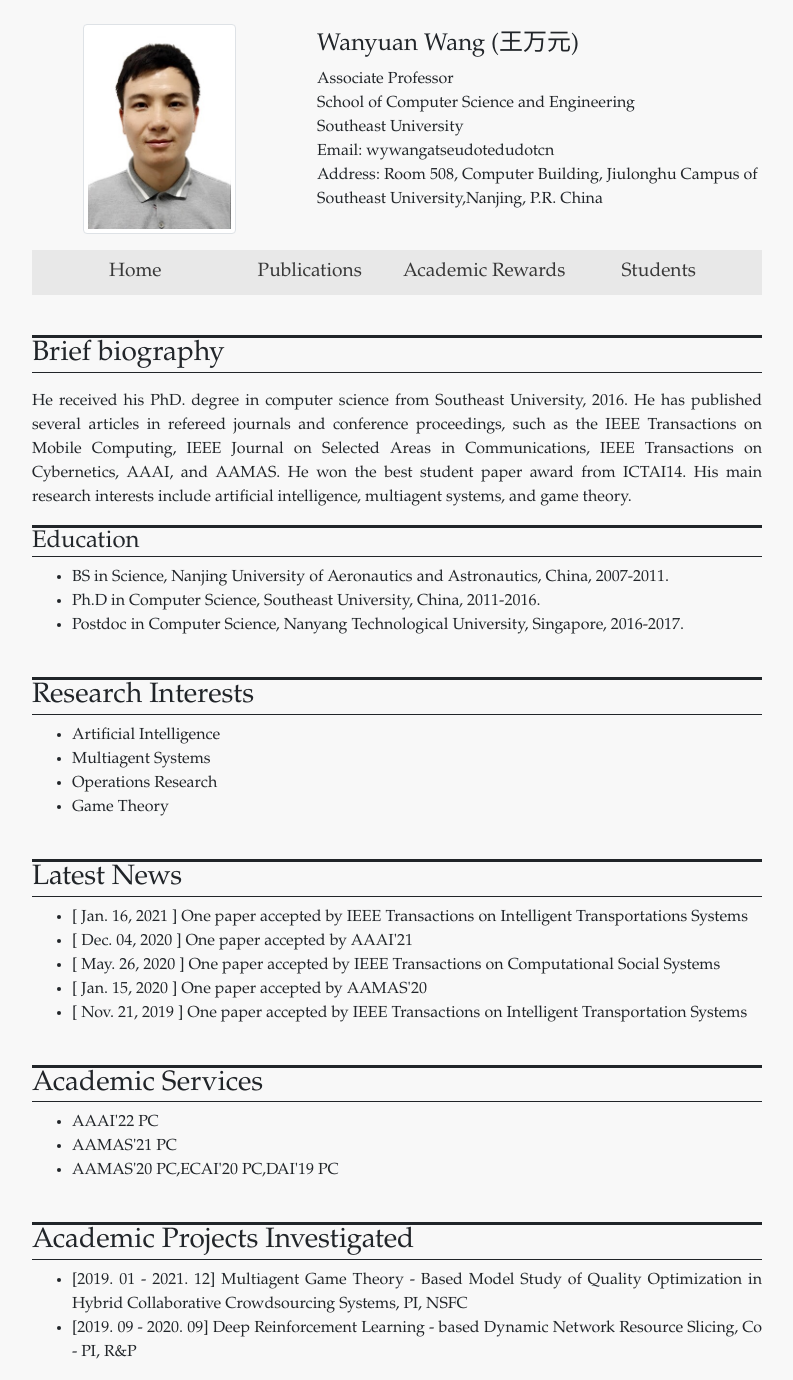
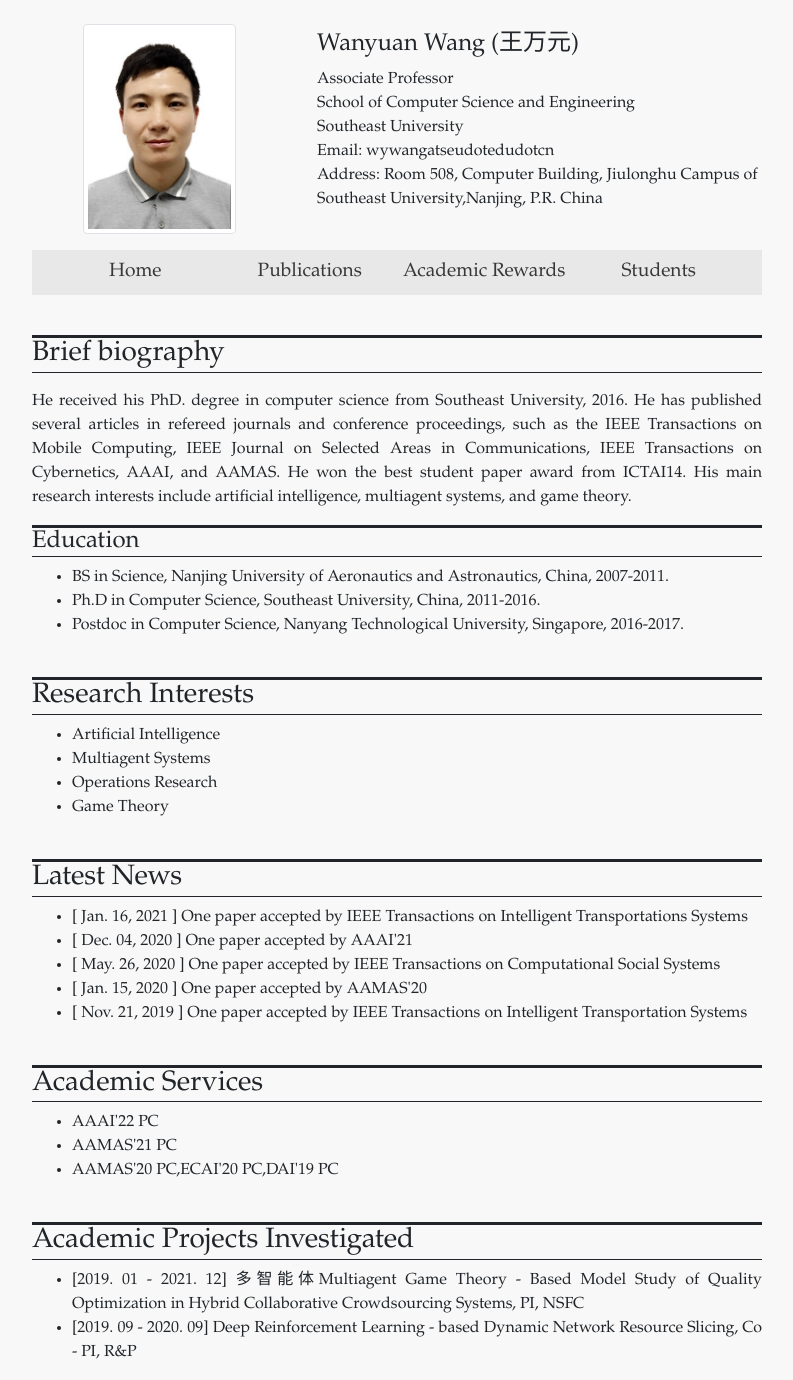
Before and after one commit to wanyuanwang/wanyuanwang.github.io, a Jekyll site: the page built from index.html, in a window 1280 px wide. Shown: the whole page, without its empty margins (243-1036 px from the left). Built offline with Jekyll 4.4.1, drawn with Linux system fonts in a browser that asks for light colours.

Commit message:
Update academic_projects.yml

```diff
--- a/_data/academic_projects.yml
+++ b/_data/academic_projects.yml
@@ -1,6 +1,6 @@
 -
   date: "2019. 01 - 2021. 12"
-  name_eng: "Multiagent Game Theory - Based Model Study of Quality Optimization in Hybrid Collaborative Crowdsourcing Systems, PI, NSFC"
+  name_eng: "多智能体Multiagent Game Theory - Based Model Study of Quality Optimization in Hybrid Collaborative Crowdsourcing Systems, PI, NSFC"
 -
   date: "2019. 09 - 2020. 09"
   name_eng: "Deep Reinforcement Learning - based Dynamic Network Resource Slicing, Co - PI, R&P"
```
